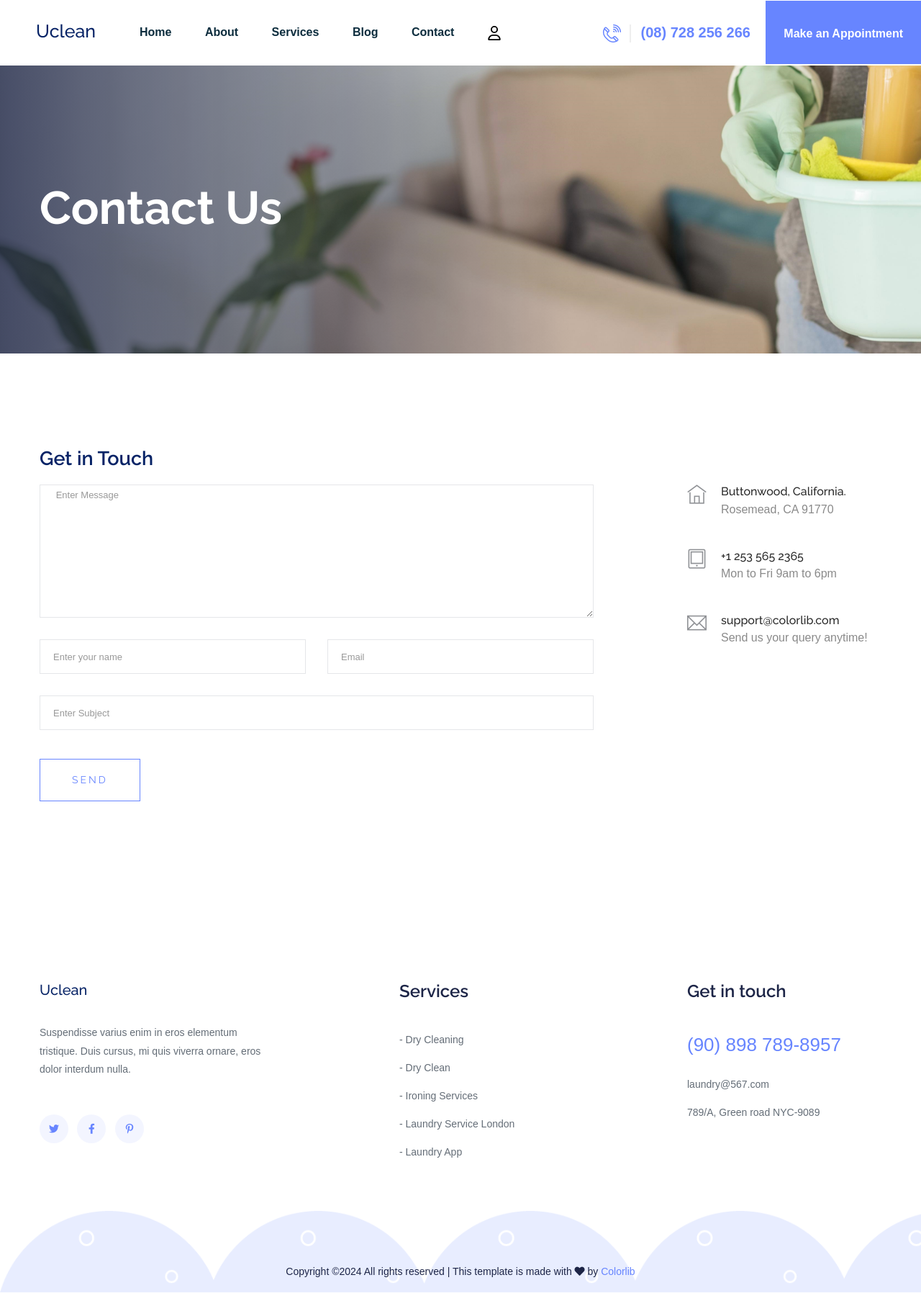
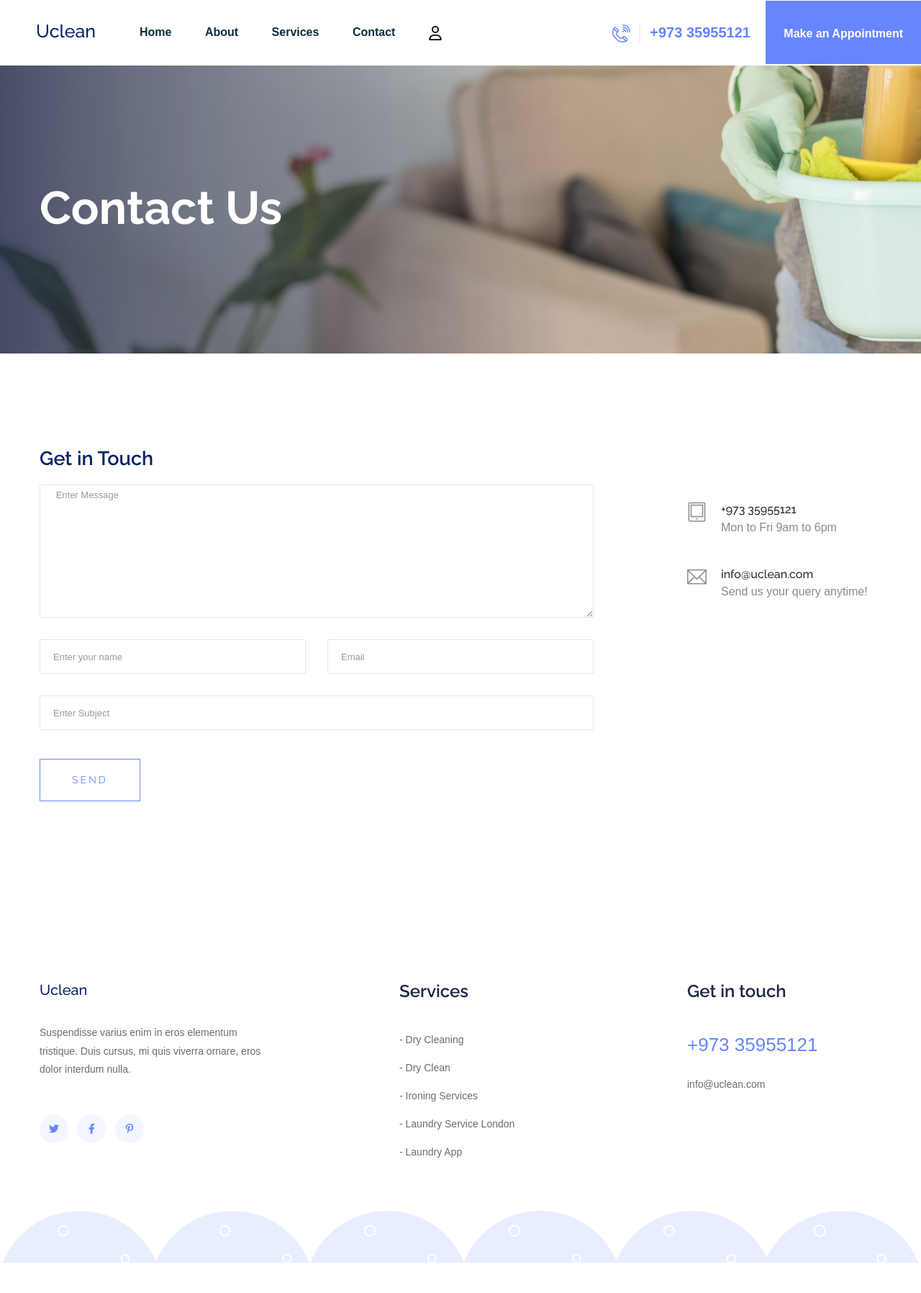
Before and after one commit to sarathkumarrs/laundry, a Django app: page /contact/ in a window 1280 px wide. Shown: the whole page at 72% size. After the commit the page ends 1754 px from the top, so only its background shows below. Run offline with Django 5.2, Linux system fonts and the light colour scheme; data that the repository does not hold is empty; some libraries are stand-ins or nearby versions; some web fonts are replaced.

Commit message:
content updated and address

```diff
--- a/laundry/main/templates/main/about.html
+++ b/laundry/main/templates/main/about.html
@@ -211,7 +211,8 @@
     <!-- Company achievement End -->
     <!--?  Map Area start  -->
     <div class="Map-area">
-        <img src="{% static 'assets/img/gallery/Map.png' %}" alt="" class="w-100">
+        <!-- <img src="{% static 'assets/img/gallery/Map.png' %}" alt="" class="w-100"> -->
+        <iframe src="https://www.google.com/maps/embed?pb=!1m18!1m12!1m3!1d3579.5702656094627!2d50.563094575371785!3d26.210654077072665!2m3!1f0!2f0!3f0!3m2!1i1024!2i768!4f13.1!3m3!1m2!1s0x3e49af388a576cfb%3A0xb53eedc88bff3906!2sAPTECH%20BAHRAIN!5e0!3m2!1sen!2sbh!4v1706965069089!5m2!1sen!2sbh" width="1500" height="450" style="border:0;" allowfullscreen="" loading="lazy" referrerpolicy="no-referrer-when-downgrade"></iframe>
     </div>
     <!-- Map Area End -->
 </main>
--- a/laundry/main/templates/main/base.html
+++ b/laundry/main/templates/main/base.html
@@ -163,9 +163,9 @@
                                     <li class=""><a href="{% url 'main:index' %}">Home</a></li>
                                     <li><a href="{% url 'main:about' %}">About</a></li>
                                     <li><a href="{% url 'main:services' %}">Services</a></li>
-                                    <li><a href="{% url 'Blog:blog' %}">Blog</a>
+                                    <!-- <li><a href="{% url 'Blog:blog' %}">Blog</a> -->
                                         {% comment %} <ul class="submenu">
-                                            <li><a href="{% url 'Blog:blog' %}">Blog</a></li>
+                                            <!-- <li><a href="{% url 'Blog:blog' %}">Blog</a></li> -->
                                             <li><a href="{% url 'Blog:blog_details' pk=1 %}">Blog Details</a></li>
                                         </ul> {% endcomment %}
                                     </li>
@@ -192,7 +192,7 @@
                     </div>
                 </div>
                 <div class="header-right d-none d-lg-block">
-                    <a href="#" class="header-btn1"><img src="{% static 'assets/img/icon/call.png' %}" alt=""> (08) 728 256 266</a>
+                    <a href="#" class="header-btn1"><img src="{% static 'assets/img/icon/call.png' %}" alt=""> +973 35955121</a>
                     <a href="#" class="header-btn2">Make an Appointment</a>
                 </div>
                 <!-- Mobile Menu -->
@@ -387,9 +387,8 @@
                     <div class="footer-tittle">
                         <h4>Get in touch</h4>
                         <ul>
-                            <li class="number"><a href="#">(90) 898 789-8957</a></li>
-                            <li><a href="#">laundry@567.com</a></li>
-                            <li><a href="#">789/A, Green road NYC-9089</a></li>
+                            <li class="number"><a href="#">+973 35955121</a></li>
+                            <li><a href="#">info@uclean.com</a></li>
                         </ul>
                     </div>
                 </div>
@@ -403,12 +402,7 @@
         <div class="footer-border">
            <div class="row d-flex align-items-center">
                <div class="col-xl-12 ">
-                   <div class="footer-copy-right text-center">
-                       <p><!-- Link back to Colorlib can't be removed. Template is licensed under CC BY 3.0. -->
-                          Copyright &copy;<script>document.write(new Date().getFullYear());</script> All rights reserved | This template is made with <i class="fa fa-heart" aria-hidden="true"></i> by <a href="https://colorlib.com" target="_blank">Colorlib</a>
-                          <!-- Link back to Colorlib can't be removed. Template is licensed under CC BY 3.0. --></p>
-                      </div>
-                  </div>
+
               </div>
           </div>
       </div>
--- a/laundry/main/templates/main/contact.html
+++ b/laundry/main/templates/main/contact.html
@@ -63,23 +63,23 @@
                 </div>
                 <div class="col-lg-3 offset-lg-1">
                     <div class="media contact-info">
-                        <span class="contact-info__icon"><i class="ti-home"></i></span>
-                        <div class="media-body">
+                        <!-- <span class="contact-info__icon"><i class="ti-home"></i></span> -->
+                        <!-- <div class="media-body">
                             <h3>Buttonwood, California.</h3>
                             <p>Rosemead, CA 91770</p>
-                        </div>
+                        </div> -->
                     </div>
                     <div class="media contact-info">
                         <span class="contact-info__icon"><i class="ti-tablet"></i></span>
                         <div class="media-body">
-                            <h3>+1 253 565 2365</h3>
+                            <h3>+973 35955121</h3>
                             <p>Mon to Fri 9am to 6pm</p>
                         </div>
                     </div>
                     <div class="media contact-info">
                         <span class="contact-info__icon"><i class="ti-email"></i></span>
                         <div class="media-body">
-                            <h3>support@colorlib.com</h3>
+                            <h3>info@uclean.com</h3>
                             <p>Send us your query anytime!</p>
                         </div>
                     </div>
--- a/laundry/main/templates/main/services.html
+++ b/laundry/main/templates/main/services.html
@@ -210,7 +210,8 @@
 
     <!--?  Map Area start  -->
     <div class="Map-area">
-        <img src="{% static 'assets/img/gallery/Map.png' %}" alt="" class="w-100">
+        <!-- <img src="{% static 'assets/img/gallery/Map.png' %}" alt="" class="w-100"> -->
+        <iframe src="https://www.google.com/maps/embed?pb=!1m18!1m12!1m3!1d3579.5702656094627!2d50.563094575371785!3d26.210654077072665!2m3!1f0!2f0!3f0!3m2!1i1024!2i768!4f13.1!3m3!1m2!1s0x3e49af388a576cfb%3A0xb53eedc88bff3906!2sAPTECH%20BAHRAIN!5e0!3m2!1sen!2sbh!4v1706965069089!5m2!1sen!2sbh" width="1500" height="450" style="border:0;" allowfullscreen="" loading="lazy" referrerpolicy="no-referrer-when-downgrade"></iframe>
     </div>
     <!-- Map Area End -->
 </main>
```
Also changed, not shown: laundry/main/templates/main/index.html (+4 -3 lines).
